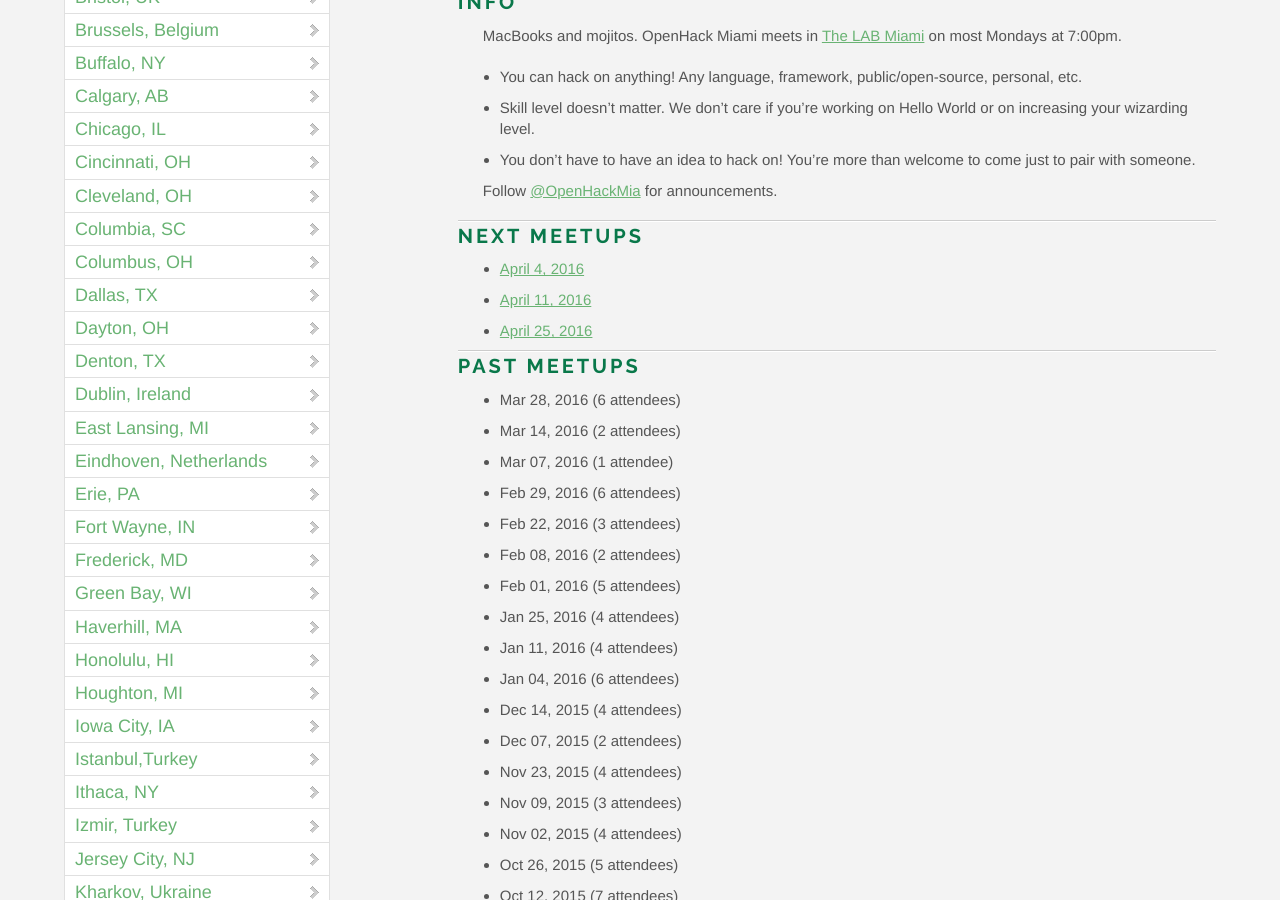
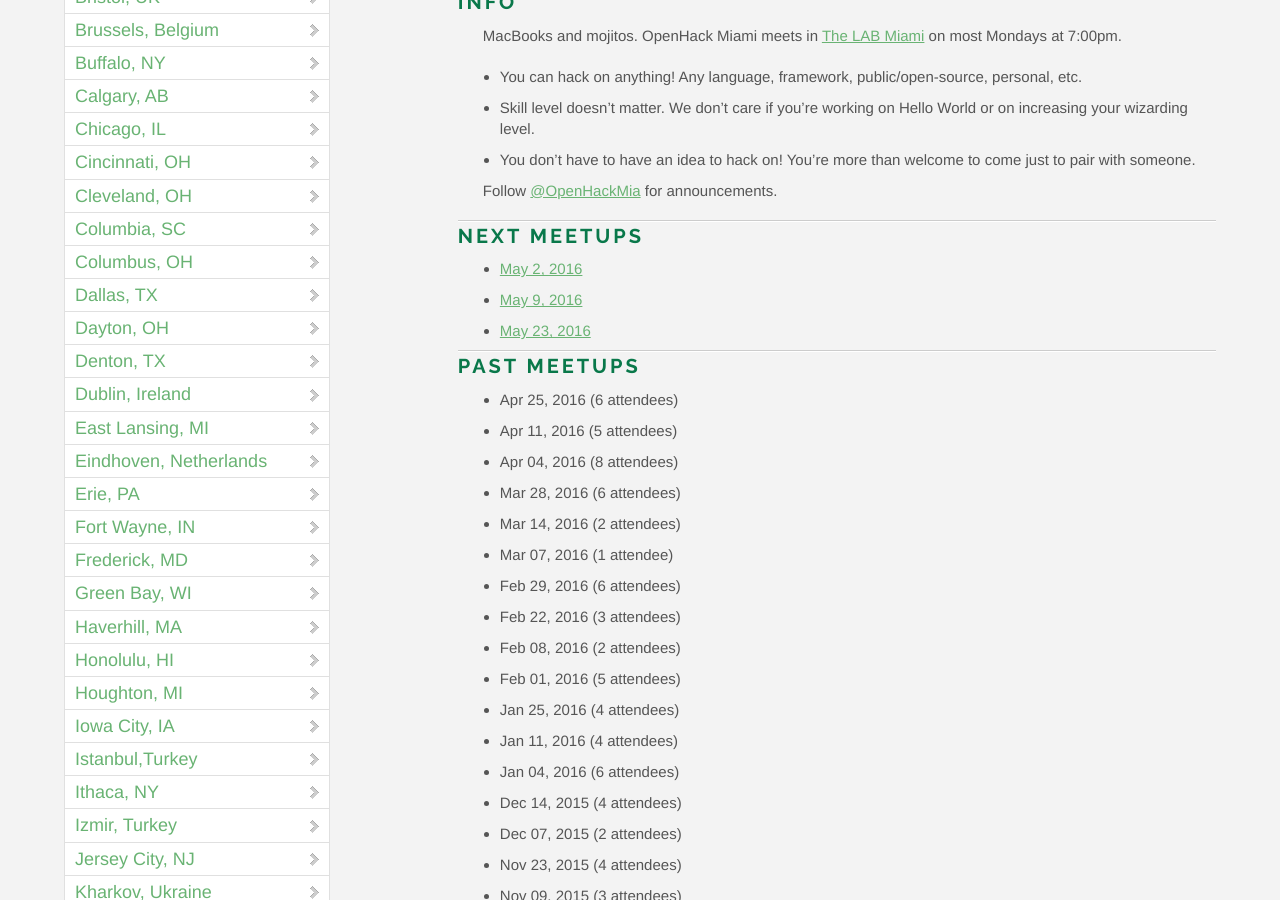
Before and after one commit to OpenHack/openhack.github.com, a Jekyll site: the page built from miami/index.markdown, in a window 1280 px wide and 900 px high, scrolled down 733 px. Built offline with Jekyll 4.4.1, drawn with Linux system fonts in a browser that asks for light colours; nearby versions of some CDN libraries; comment, search, counter and statistics services are not loaded.

Commit message:
Schedule the Miami May meetups

```diff
--- a/miami/index.markdown
+++ b/miami/index.markdown
@@ -19,12 +19,15 @@ Follow [@OpenHackMia](http://twitter.com/openhackmia) for announcements.
 
 ### Next meetups
 
-* [April 4, 2016](http://www.meetup.com/miamirb/events/229946135/)
-* [April 11, 2016](http://www.meetup.com/miamirb/events/229946141/)
-* [April 25, 2016](http://www.meetup.com/miamirb/events/229946146/)
+* [May 2, 2016](http://www.meetup.com/miamirb/events/230813814/)
+* [May 9, 2016](http://www.meetup.com/miamirb/events/230813843/)
+* [May 23, 2016](http://www.meetup.com/miamirb/events/230813871/)
 
 ### Past meetups
 
+* Apr 25, 2016 (6 attendees)
+* Apr 11, 2016 (5 attendees)
+* Apr 04, 2016 (8 attendees)
 * Mar 28, 2016 (6 attendees)
 * Mar 14, 2016 (2 attendees)
 * Mar 07, 2016 (1 attendee)
```
